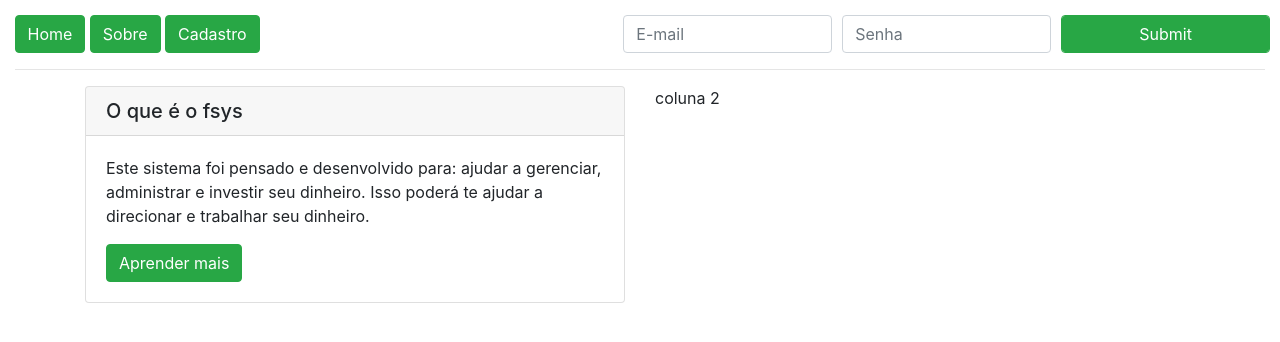
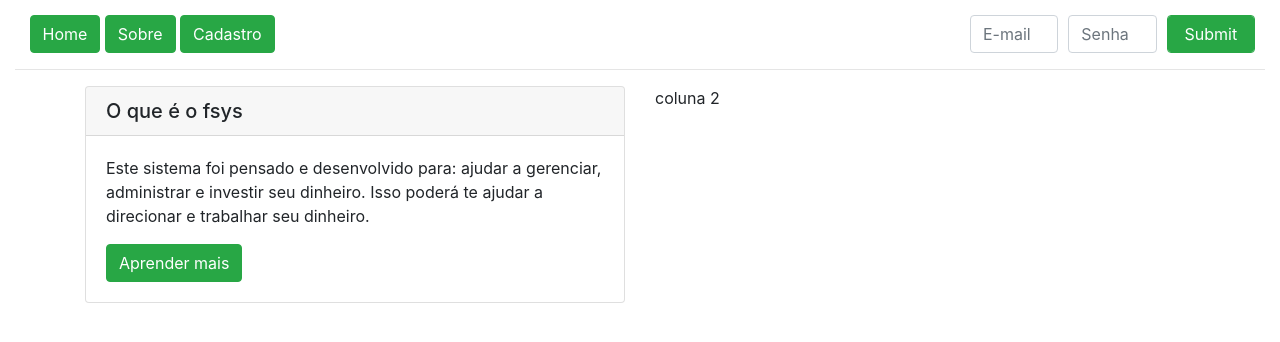
Before and after one commit to fabriciosenadev/fsys, a PHP site: page / in a window 1280 px wide. Shown: the top 342 px of the page. Run offline with PHP 8.4, Linux system fonts and the light colour scheme.

Commit message:
top menu adjusted

```diff
--- a/index.php
+++ b/index.php
@@ -17,21 +17,32 @@
         <!-- inicio top menu -->
         <div class='row justify-content-between' style="padding: 15px 10px 0px 10px;">
             <!-- botões do site -->
-            <div>
+            <div class='col-md-9'>
                 <!-- <h3>Painel de Login</h3> -->
                 <img src="" alt="">
                 <a href="#" class='btn btn-success'>Home</a>
                 <a href="#" class='btn btn-success'>Sobre</a>
                 <a href="#" class='btn btn-success'>Cadastro</a>
+                <!-- <ul class="nav nav-pills">
+                    <li class="nav-item">
+                        <a class="btn btn-success nav-link active" href="index.html">Home</a>
+                    </li>
+                    <li class="nav-item">
+                        <a class="btn btn-success nav-link" href="como_funciona.html">Sobre o Desafio</a>
+                    </li>
+                    <li class="nav-item">
+                        <a class="btn btn-success nav-link" href="calcular_desafio.html">Faça as Contas</a>
+                    </li>
+                </ul> -->
             </div>
             <!-- fim botões do site -->
 
-            <div>
+            <!-- <div class='col'> -->
                 <!-- <a href="#" class='btn btn-success'>Login</a> -->
-            </div>
+            <!-- </div> -->
 
             <!-- inicio formulário de login -->
-            <div>
+            <div class='col-sm-3'>
                 <form method="POST" action="">
                     <div class="form-row">
                         <div class="col">
```
